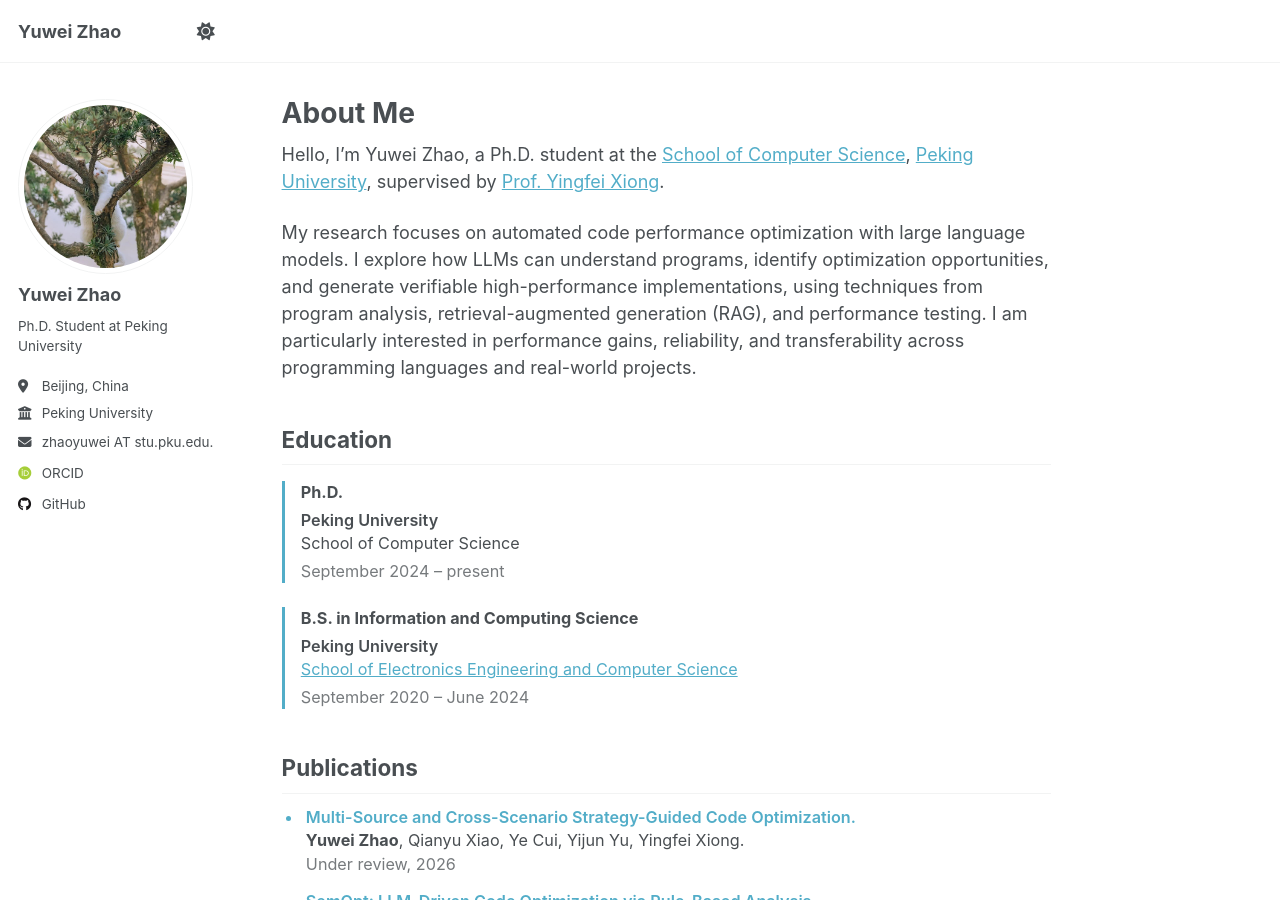
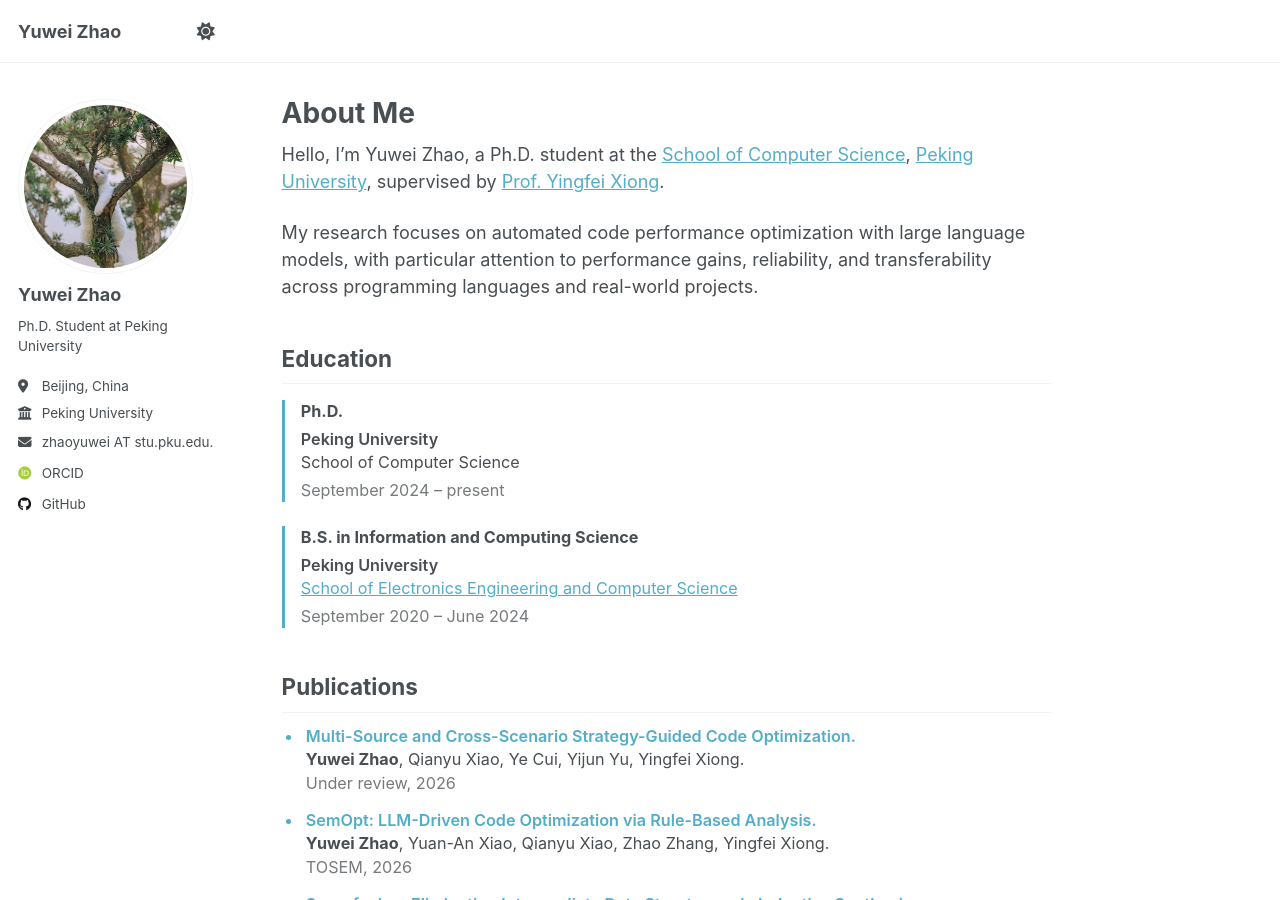
Before and after one commit to fyrsta7/fyrsta7.github.io, a Jekyll site: the page built from _pages/about.md, in a window 1280 px wide and 900 px high. Built offline with Jekyll 4.4.1, drawn with Linux system fonts in a browser that asks for light colours; some web fonts are replaced; a script that is not in the unit is left out.

Commit message:
Condense homepage research summary

```diff
--- a/_pages/about.md
+++ b/_pages/about.md
@@ -9,7 +9,7 @@
 
 Hello, I'm Yuwei Zhao, a Ph.D. student at the [School of Computer Science](https://cs.pku.edu.cn/English/Home.htm), [Peking University](https://english.pku.edu.cn/), supervised by [Prof. Yingfei Xiong](https://xiongyingfei.github.io/).
 
-My research focuses on automated code performance optimization with large language models. I explore how LLMs can understand programs, identify optimization opportunities, and generate verifiable high-performance implementations, using techniques from program analysis, retrieval-augmented generation (RAG), and performance testing. I am particularly interested in performance gains, reliability, and transferability across programming languages and real-world projects.
+My research focuses on automated code performance optimization with large language models, with particular attention to performance gains, reliability, and transferability across programming languages and real-world projects.
 
 ## Education
 
```
